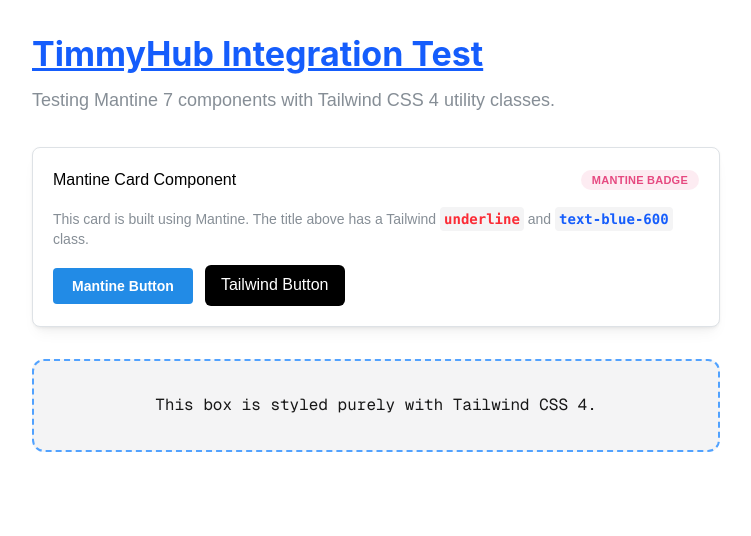
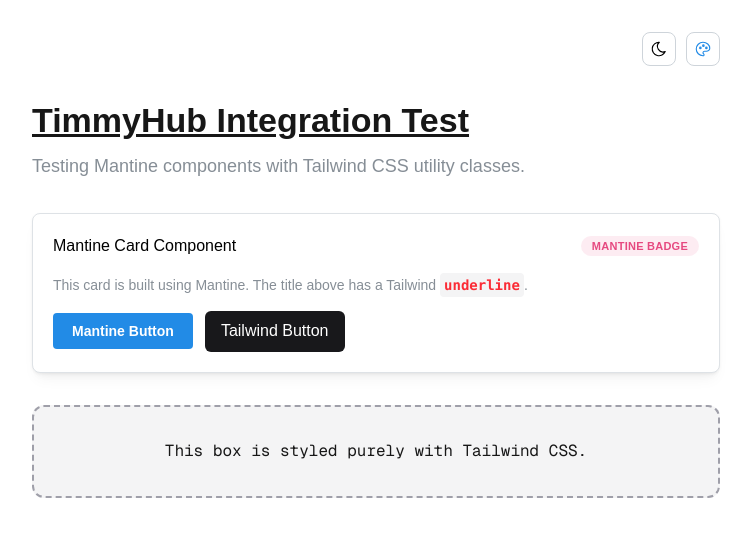
Before and after one commit to timmy277/timmy-hub, a Next.js app in the folder timmyhub-nextjs/: page / in a window 1280 px wide. Shown: the top 536 px of the page, without its empty margins (264-1015 px from the left). Built offline with nearby package versions, Linux system fonts and the light colour scheme.

Commit message:
feat: implement theme management with light/dark mode toggle and primary color selection using Mantine and Zustand.

```diff
--- a/timmyhub-nextjs/package.json
+++ b/timmyhub-nextjs/package.json
@@ -24,7 +24,8 @@
     "postcss-simple-vars": "^7.0.1",
     "react": "19.2.3",
     "react-dom": "19.2.3",
-    "tailwind-merge": "^3.4.0"
+    "tailwind-merge": "^3.4.0",
+    "zustand": "^5.0.11"
   },
   "devDependencies": {
     "@tailwindcss/postcss": "^4",
--- a/timmyhub-nextjs/src/app/layout.tsx
+++ b/timmyhub-nextjs/src/app/layout.tsx
@@ -2,8 +2,8 @@
 import { Geist, Geist_Mono } from "next/font/google";
 import "@mantine/core/styles.css";
 import "./globals.css";
-import { ColorSchemeScript, MantineProvider, createTheme } from "@mantine/core";
-import { Notifications } from "@mantine/notifications";
+import { ColorSchemeScript } from "@mantine/core";
+import { ThemeWrapper } from "@/components/providers/ThemeWrapper";
 import "@mantine/notifications/styles.css";
 
 
@@ -22,9 +22,7 @@
   description: "Modern E-commerce Platform",
 };
 
-const theme = createTheme({
-  /** Put your mantine theme override here */
-});
+
 
 export default function RootLayout({
   children,
@@ -39,10 +37,9 @@
       <body
         className={`${geistSans.variable} ${geistMono.variable} antialiased`}
       >
-        <MantineProvider theme={theme}>
-          <Notifications />
+        <ThemeWrapper>
           {children}
-        </MantineProvider>
+        </ThemeWrapper>
 
       </body>
     </html>
--- a/timmyhub-nextjs/src/app/page.tsx
+++ b/timmyhub-nextjs/src/app/page.tsx
@@ -1,15 +1,19 @@
 import { Button, Container, Title, Text, Stack, Card, Group, Badge } from "@mantine/core";
+import { ThemeSwitcher } from "@/components/shared/ThemeSwitcher";
 
 export default function Home() {
   return (
     <Container size="sm" py="xl">
+      <Group justify="flex-end" mb="xl">
+        <ThemeSwitcher />
+      </Group>
       <Stack gap="xl">
         <Stack gap="xs">
-          <Title order={1} className="text-blue-600 underline">
+          <Title order={1} className="underline">
             TimmyHub Integration Test
           </Title>
           <Text size="lg" c="dimmed">
-            Testing Mantine 7 components with Tailwind CSS 4 utility classes.
+            Testing Mantine components with Tailwind CSS utility classes.
           </Text>
         </Stack>
 
@@ -24,24 +28,23 @@
 
             <Text size="sm" c="dimmed">
               This card is built using Mantine. The title above has a Tailwind{" "}
-              <code className="bg-zinc-100 p-1 rounded text-red-500 font-bold">underline</code> and{" "}
-              <code className="bg-zinc-100 p-1 rounded text-blue-600 font-bold">text-blue-600</code> class.
+              <code className="bg-zinc-100 dark:bg-zinc-800 p-1 rounded text-red-500 font-bold">underline</code>.
             </Text>
 
             <Group gap="sm">
-              <Button variant="filled" color="blue">
+              <Button variant="filled">
                 Mantine Button
               </Button>
-              <button className="bg-black text-white px-4 py-2 rounded-md hover:bg-zinc-800 transition-colors">
+              <button className="bg-zinc-900 dark:bg-white text-white dark:text-zinc-900 px-4 py-2 rounded-md hover:bg-zinc-800 dark:hover:bg-zinc-100 transition-colors">
                 Tailwind Button
               </button>
             </Group>
           </Stack>
         </Card>
 
-        <div className="p-8 bg-zinc-100 rounded-xl border-2 border-dashed border-blue-400">
-          <Text className="text-center font-mono">
-            This box is styled purely with Tailwind CSS 4.
+        <div className="p-8 bg-zinc-100 dark:bg-zinc-800 rounded-xl border-2 border-dashed border-zinc-400">
+          <Text ta="center" className="font-mono">
+            This box is styled purely with Tailwind CSS.
           </Text>
         </div>
       </Stack>
--- /dev/null
+++ b/timmyhub-nextjs/src/components/providers/ThemeWrapper.tsx
@@ -0,0 +1,29 @@
+'use client';
+
+import { MantineProvider, createTheme } from '@mantine/core';
+import { useThemeStore } from '@/stores/useThemeStore';
+import { Notifications } from '@mantine/notifications';
+import { useEffect, useState } from 'react';
+
+export function ThemeWrapper({ children }: { children: React.ReactNode }) {
+    const primaryColor = useThemeStore((state) => state.primaryColor);
+    const [mounted, setMounted] = useState(false);
+
+    // Prevent hydration mismatch
+    useEffect(() => {
+        setMounted(true);
+    }, []);
+
+    const theme = createTheme({
+        primaryColor: mounted ? primaryColor : 'blue',
+        fontFamily: 'var(--font-geist-sans), sans-serif',
+        fontFamilyMonospace: 'var(--font-geist-mono), monospace',
+    });
+
+    return (
+        <MantineProvider theme={theme} defaultColorScheme="auto">
+            <Notifications />
+            {children}
+        </MantineProvider>
+    );
+}
--- /dev/null
+++ b/timmyhub-nextjs/src/components/shared/ThemeSwitcher.tsx
@@ -0,0 +1,96 @@
+'use client';
+
+import {
+    ActionIcon,
+    useMantineColorScheme,
+    useComputedColorScheme,
+    Group,
+    Popover,
+    Text,
+    Stack,
+    UnstyledButton,
+    rem,
+    Tooltip,
+} from '@mantine/core';
+import { IconSun, IconMoon, IconPalette, IconCheck } from '@tabler/icons-react';
+import { useThemeStore, PrimaryColor } from '@/stores/useThemeStore';
+
+const colors: PrimaryColor[] = [
+    'blue',
+    'cyan',
+    'teal',
+    'green',
+    'orange',
+    'red',
+    'pink',
+    'grape',
+    'violet',
+    'indigo',
+];
+
+export function ThemeSwitcher() {
+    const { setColorScheme } = useMantineColorScheme();
+    const computedColorScheme = useComputedColorScheme('light', { getInitialValueInEffect: true });
+    const { primaryColor, setPrimaryColor } = useThemeStore();
+
+    return (
+        <Group gap="xs">
+            {/* Light/Dark Toggle */}
+            <ActionIcon
+                onClick={() => setColorScheme(computedColorScheme === 'light' ? 'dark' : 'light')}
+                variant="default"
+                size="lg"
+                aria-label="Toggle color scheme"
+                radius="md"
+            >
+                {computedColorScheme === 'light' ? (
+                    <IconMoon style={{ width: rem(18), height: rem(18) }} stroke={1.5} />
+                ) : (
+                    <IconSun style={{ width: rem(18), height: rem(18) }} stroke={1.5} />
+                )}
+            </ActionIcon>
+
+            {/* Primary Color Picker */}
+            <Popover width={220} position="bottom" withArrow shadow="md">
+                <Popover.Target>
+                    <Tooltip label="Change primary color">
+                        <ActionIcon variant="default" size="lg" radius="md" c={primaryColor}>
+                            <IconPalette style={{ width: rem(18), height: rem(18) }} stroke={1.5} />
+                        </ActionIcon>
+                    </Tooltip>
+                </Popover.Target>
+                <Popover.Dropdown p="md">
+                    <Stack gap="xs">
+                        <Text size="xs" fw={700} c="dimmed" tt="uppercase">
+                            Primary Color
+                        </Text>
+                        <Group gap={7}>
+                            {colors.map((color) => (
+                                <UnstyledButton
+                                    key={color}
+                                    onClick={() => setPrimaryColor(color)}
+                                    style={{
+                                        width: rem(30),
+                                        height: rem(30),
+                                        borderRadius: rem(4),
+                                        backgroundColor: `var(--mantine-color-${color}-filled)`,
+                                        display: 'flex',
+                                        alignItems: 'center',
+                                        justifyContent: 'center',
+                                        color: 'white',
+                                        transition: 'transform 100ms ease',
+                                    }}
+                                    className="hover:scale-105 active:scale-95"
+                                >
+                                    {primaryColor === color && (
+                                        <IconCheck style={{ width: rem(16), height: rem(16) }} stroke={3} />
+                                    )}
+                                </UnstyledButton>
+                            ))}
+                        </Group>
+                    </Stack>
+                </Popover.Dropdown>
+            </Popover>
+        </Group>
+    );
+}
--- /dev/null
+++ b/timmyhub-nextjs/src/stores/useThemeStore.ts
@@ -0,0 +1,21 @@
+import { create } from 'zustand';
+import { persist } from 'zustand/middleware';
+
+export type PrimaryColor = 'blue' | 'cyan' | 'grape' | 'green' | 'indigo' | 'orange' | 'pink' | 'red' | 'teal' | 'violet';
+
+interface ThemeState {
+    primaryColor: PrimaryColor;
+    setPrimaryColor: (color: PrimaryColor) => void;
+}
+
+export const useThemeStore = create<ThemeState>()(
+    persist(
+        (set) => ({
+            primaryColor: 'blue',
+            setPrimaryColor: (color) => set({ primaryColor: color }),
+        }),
+        {
+            name: 'theme-storage',
+        }
+    )
+);
```
Also changed, not shown: 1 other file (tests, documents, lock files or other folders).
